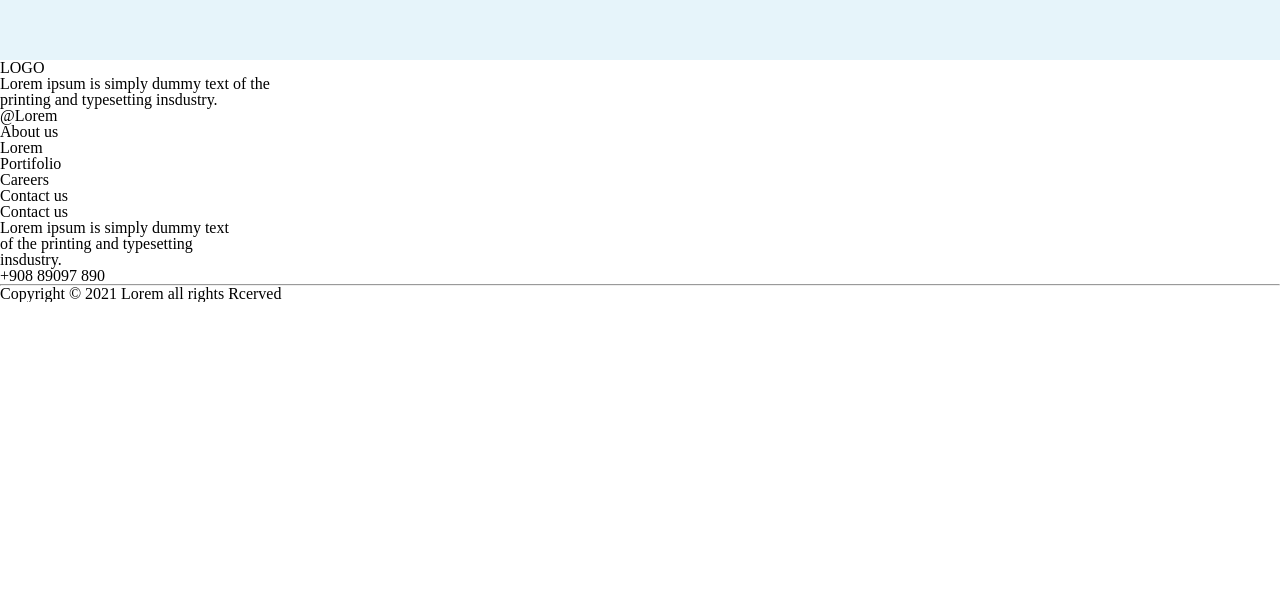
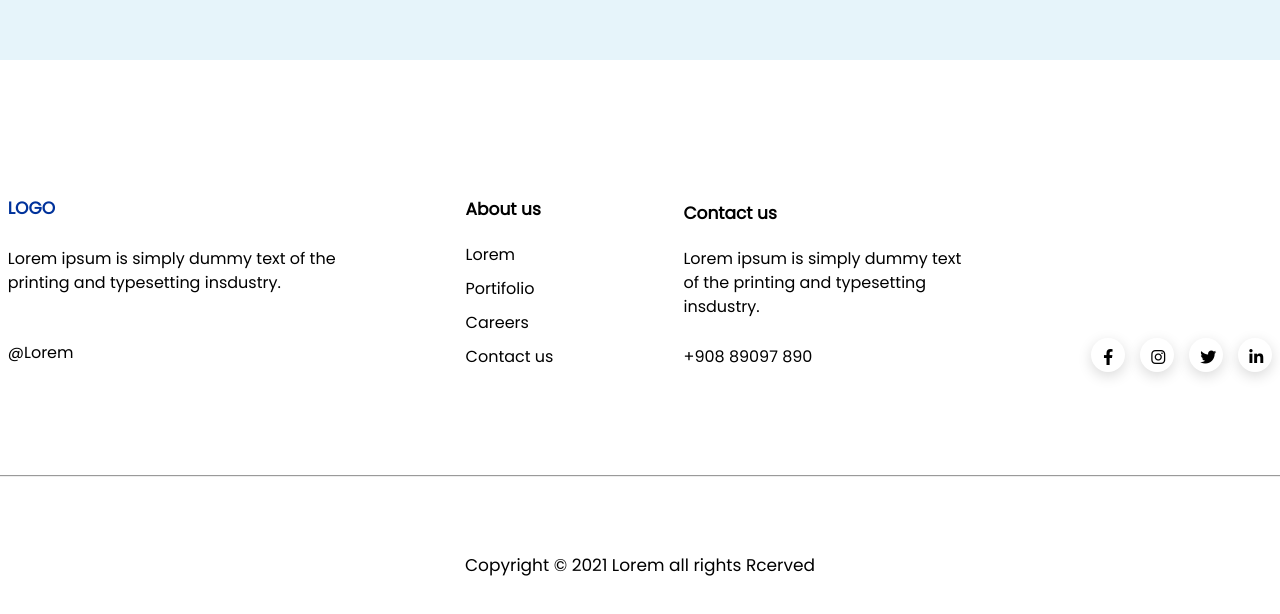
Before and after one commit to gustavo-freita/Web-page, a plain HTML site: page index.html in a window 1280 px wide. Shown: the part 4642-5256 px from the top of the page. Before the commit the page ends 4944 px from the top, so only its background shows below. Drawn offline with Linux system fonts and the light colour scheme.

Commit message:
:lipstick: feat: finished last session style (footer)

```diff
--- a/assets/css/style.sass
+++ b/assets/css/style.sass
@@ -472,5 +472,92 @@ nav
 ////////////////////////*End of Section inscribe style*///////////////////////
 
 ////////////////////////*Section footer style start*////////////////////////
+footer
+    @include mixin.center
+    font-family: 'poppins'
+    flex-direction: column
+    height: 80vh
+
+    .information
+        @include mixin.center
+        gap: 130px
+
+        .company
+            height: 20px
+
+            .logo2
+                color: variables.$color-blue2
+                margin-bottom: 30px
+                font-size: 17px
+                font-weight: 700
+                margin-top: -80px
+
+            .company-info
+                font-size: variables.$font-small
+                font-weight: 400
+                line-height: 24px
+                margin-bottom: 50px
+
+            .link
+                font-size: variables.$font-small
+                font-weight: 400
+
+        .aboutus
+            h1
+                font-size: 17px
+                font-weight: 700
+                margin-bottom: 25px
+
+            p
+                font-size: variables.$font-small
+                font-weight: 400
+                line-height: 24px
+                margin-bottom: 10px
+
+        .contact
+            height: 150px
+
+            h1
+                font-size: 17px
+                font-weight: 700
+                margin-top: -10px
+                margin-bottom: 25px
+
+            .contact-info
+                font-size: variables.$font-small
+                font-weight: 400
+                line-height: 24px
+                margin-bottom: 30px
+
+            .contact-phone
+                font-size: variables.$font-small
+                font-weight: 400
+
+        .social-midia
+            @include mixin.center
+            height: 80px
+            gap: 15px
+            margin-top: 130px
+
+            span
+                @include mixin.center
+                width: 34px
+                height: 34px
+                border-radius: 50%
+                text-align: center
+                box-shadow: 0px 4px 14px rgba(0, 0, 0, 0.15)
+
+                i
+                    width: 12px
+                    height: 12px
+
+    hr
+        width: 100%
+        margin-top: 80px
+
+    .copyright
+        font-size: 17px
+        font-weight: 400
+        margin-top: 80px
 ////////////////////////*End of Section footer style*///////////////////////
 ////////////////////////*End of HOME page style*///////////////////////
--- a/assets/css/variables.sass
+++ b/assets/css/variables.sass
@@ -1,4 +1,5 @@
 $color-blue: #1090cb
+$color-blue2: #00329B
 $color-grey: #5c5c5c
 $color-grey-weak: #868686
 $color-other-grey: #969696
--- a/index.html
+++ b/index.html
@@ -172,9 +172,9 @@
     <footer>
         <div class="information">
             <div class="company">
-                <h1 class="logo">LOGO</h1>
-                <p>Lorem ipsum is simply dummy text of the<br> printing and typesetting insdustry.</p>
-                <p>@Lorem</p>
+                <h1 class="logo2">LOGO</h1>
+                <p class="company-info">Lorem ipsum is simply dummy text of the<br> printing and typesetting insdustry.</p>
+                <p class="link">@Lorem</p>
             </div>
             <div class="aboutus">
                 <h1>About us</h1>
@@ -185,15 +185,18 @@
             </div>
             <div class="contact">
                 <h1>Contact us</h1>
-                <p>Lorem ipsum is simply dummy text <br> of the printing and typesetting <br> insdustry.</p>
-                <p>+908 89097 890</p>
+                <p class="contact-info">Lorem ipsum is simply dummy text <br> of the printing and typesetting <br> insdustry.</p>
+                <p class="contact-phone">+908 89097 890</p>
             </div>
             <div class="social-midia">
-
+                <span><i class="fa-brands fa-facebook-f"></i></span>
+                <span><i class="fa-brands fa-instagram"></i></span>
+                <span><i class="fa-brands fa-twitter"></i></span>
+                <span><i class="fa-brands fa-linkedin-in"></i></span>
             </div>
         </div>
         <hr>
-        <p>Copyright &copy; 2021 Lorem all rights Rcerved</p>
+        <p class="copyright">Copyright &copy; 2021 Lorem all rights Rcerved</p>
     </footer>
 </body>
 </html>
```
Also changed, not shown: assets/css/style.css, 1 other file.
